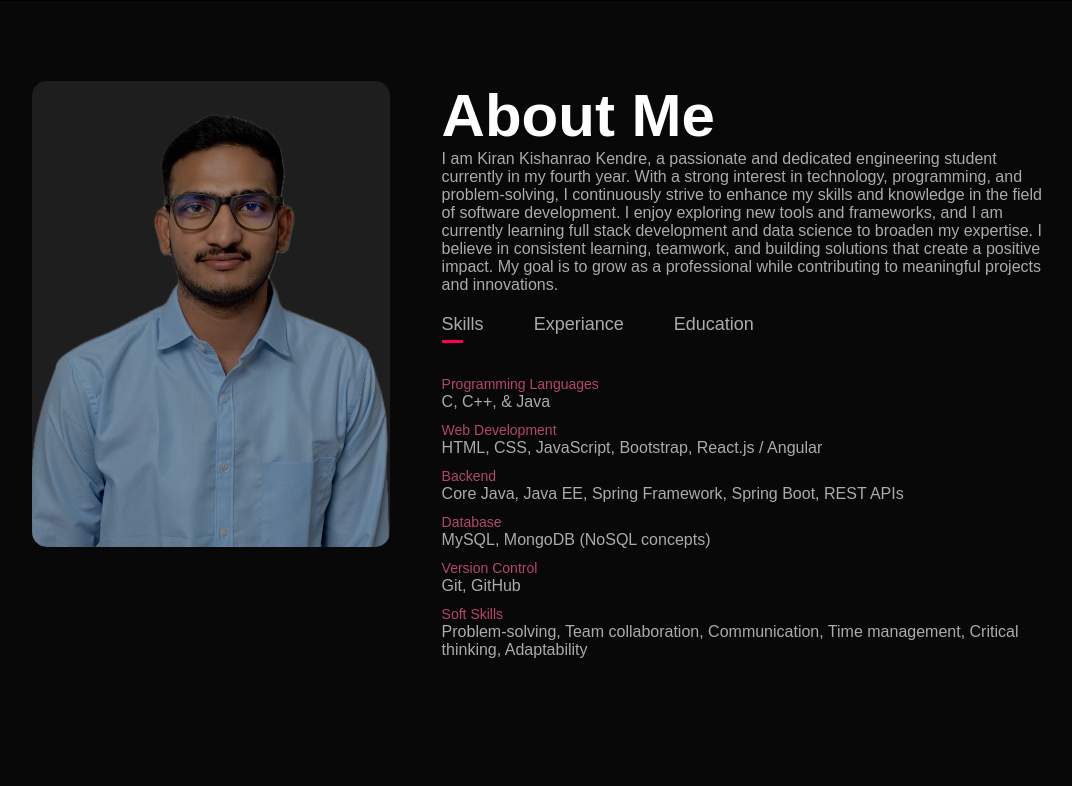
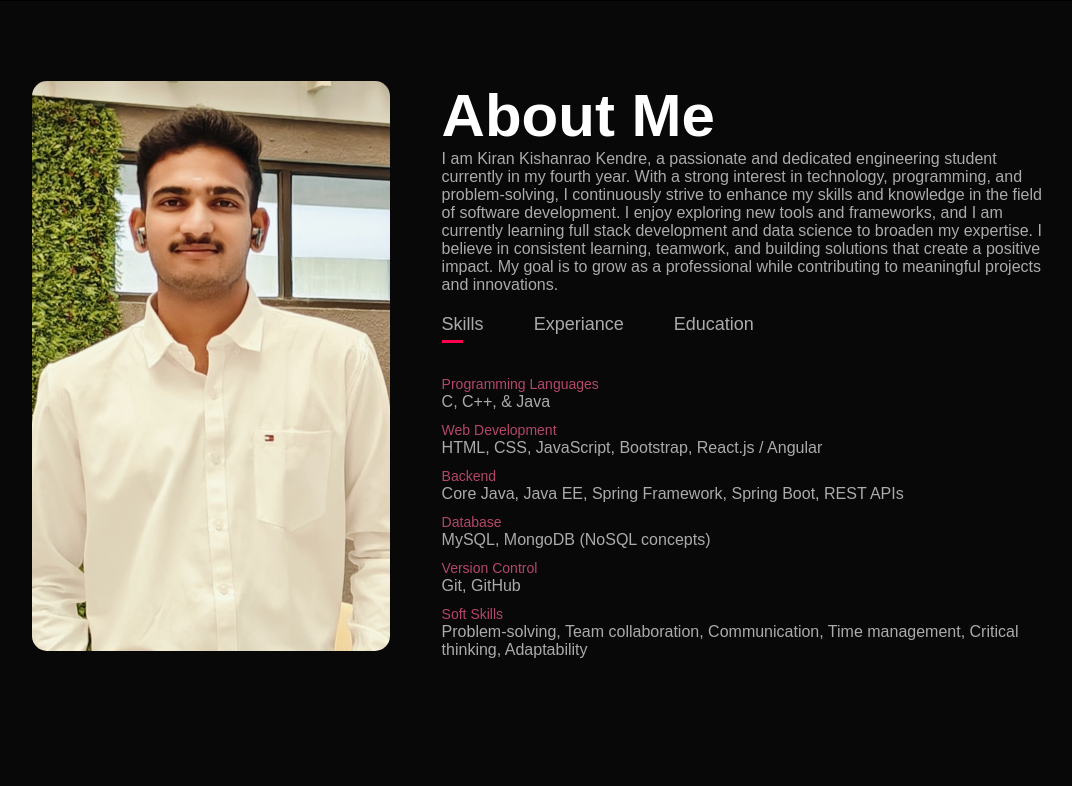
Before and after one commit to kiran-k-k/Portfolio-Website, a plain HTML site: page index.html in a window 1280 px wide. Shown: the part 799-1585 px from the top of the page, without its empty margins (96-1168 px from the left). Drawn offline with Linux system fonts and the light colour scheme.

Commit message:
Update index.html

```diff
--- a/index.html
+++ b/index.html
@@ -43,7 +43,7 @@
     <div class="cointaner">
         <div class="row">
             <div class="about-col-1">
-                <img src="images/user.png">
+                <img src="images/user2.jpg">
             </div>
             <div class="about-col-2">
                 <h1 class="sub-tytle">About Me</h1>
```
